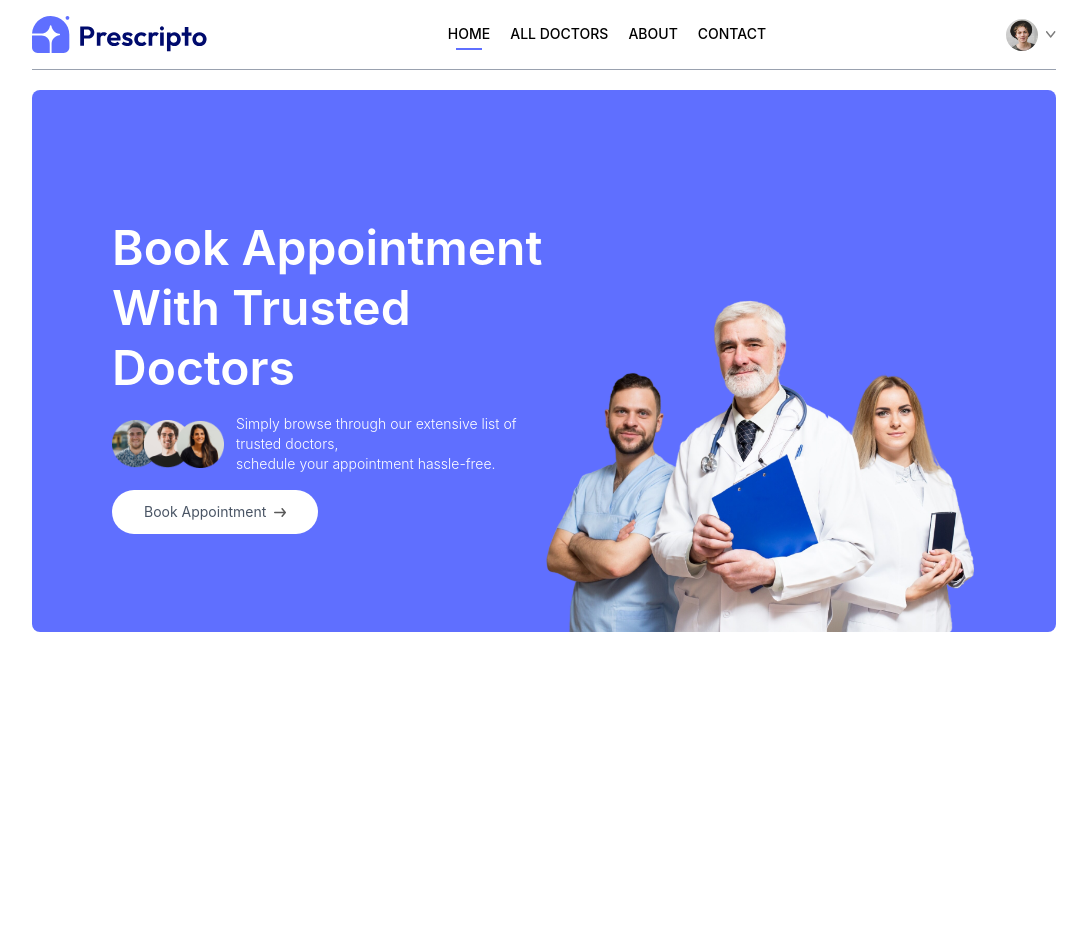
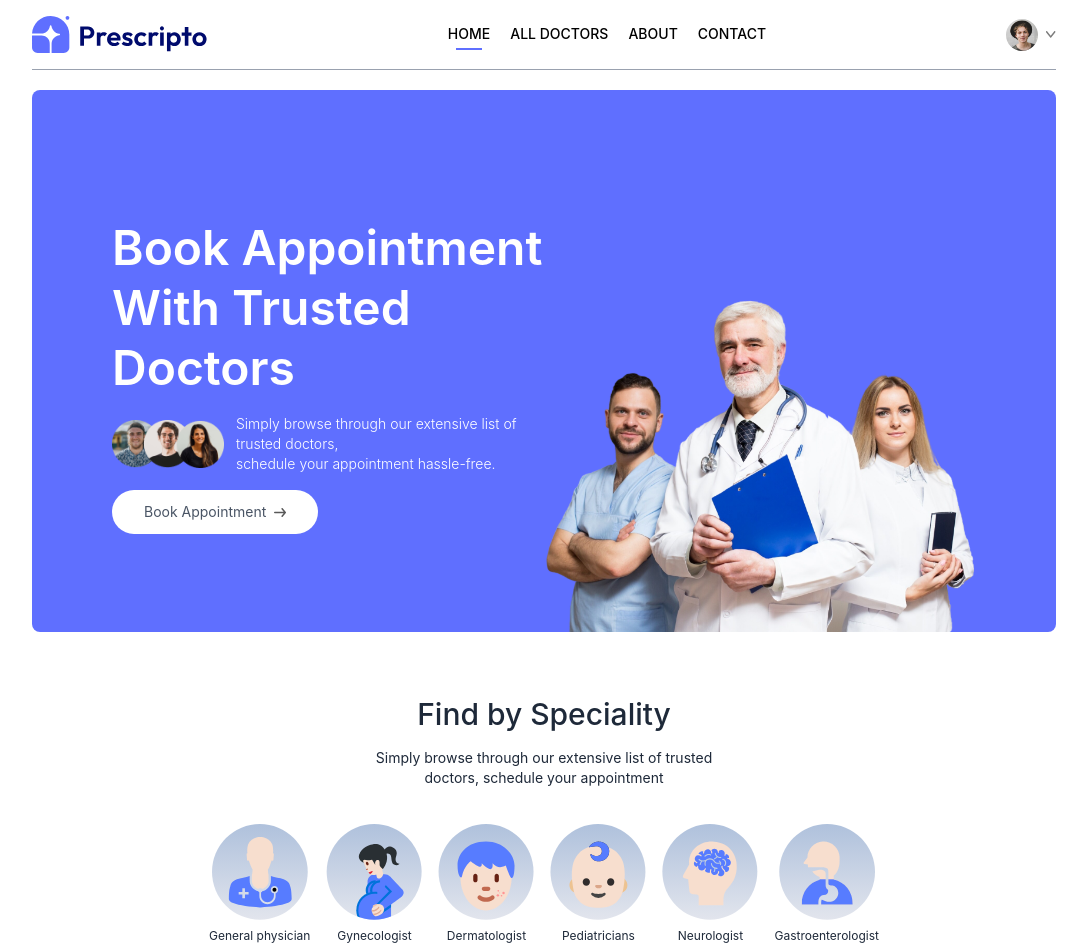
Before and after one commit to Usman-837/Appointment_Booking_System, a React (Vite) app in the folder frontend/: page / in a window 1280 px wide. Shown: the top 952 px of the page, without its empty margins (96-1183 px from the left). Before the commit the page ends 800 px from the top, so only its background shows below. Built offline with nearby package versions, Linux system fonts and the light colour scheme.

Commit message:
create and add after header section  specialityMenu section in home page

```diff
--- /dev/null
+++ b/frontend/src/components/SpecialityMenu.jsx
@@ -0,0 +1,22 @@
+import React from 'react'
+import { specialityData } from '../assets/assets'
+import { Link } from 'react-router-dom'
+
+const SpecialityMenu = () => {
+    return (
+        <div id='speciality' className='flex flex-col items-center gap-4 py-16 text-gray-800'>
+            <h1 className='text-3xl font-medium'>Find by Speciality</h1>
+            <p className='sm:w-1/3 text-center text-sm'>Simply browse through our extensive list of trusted doctors, schedule your appointment</p>
+            <div className='flex sm:justify-center gap-4 pt-5 w-full overflow-scroll'>
+                {specialityData.map((item, index) => (
+                    <Link onClick={() => scrollTo(0, 0)} key={index} to={`/doctors/${item.speciality}`} className='flex flex-col items-center text-xs cursor-pointer flex-shrink-0 hover:translate-y-[-10px] transition-all duration-500 '>
+                        <img className='w-16 sm:w-24 mb-2' src={item.image} alt='' />
+                        <p >{item.speciality}</p>
+                    </Link>
+                ))}
+            </div>
+        </div>
+    )
+}
+
+export default SpecialityMenu
--- a/frontend/src/index.css
+++ b/frontend/src/index.css
@@ -7,3 +7,6 @@
 .active hr{
   @apply block
 }
+::-webkit-scrollbar{
+  @apply hidden
+}
--- a/frontend/src/pages/Home.jsx
+++ b/frontend/src/pages/Home.jsx
@@ -1,10 +1,12 @@
 import React from 'react'
 import Header from '../components/Header'
+import SpecialityMenu from '../components/SpecialityMenu'
 
 const Home = () => {
   return (
     <div>
       <Header />
+      <SpecialityMenu/>
     </div>
   )
 }
```
